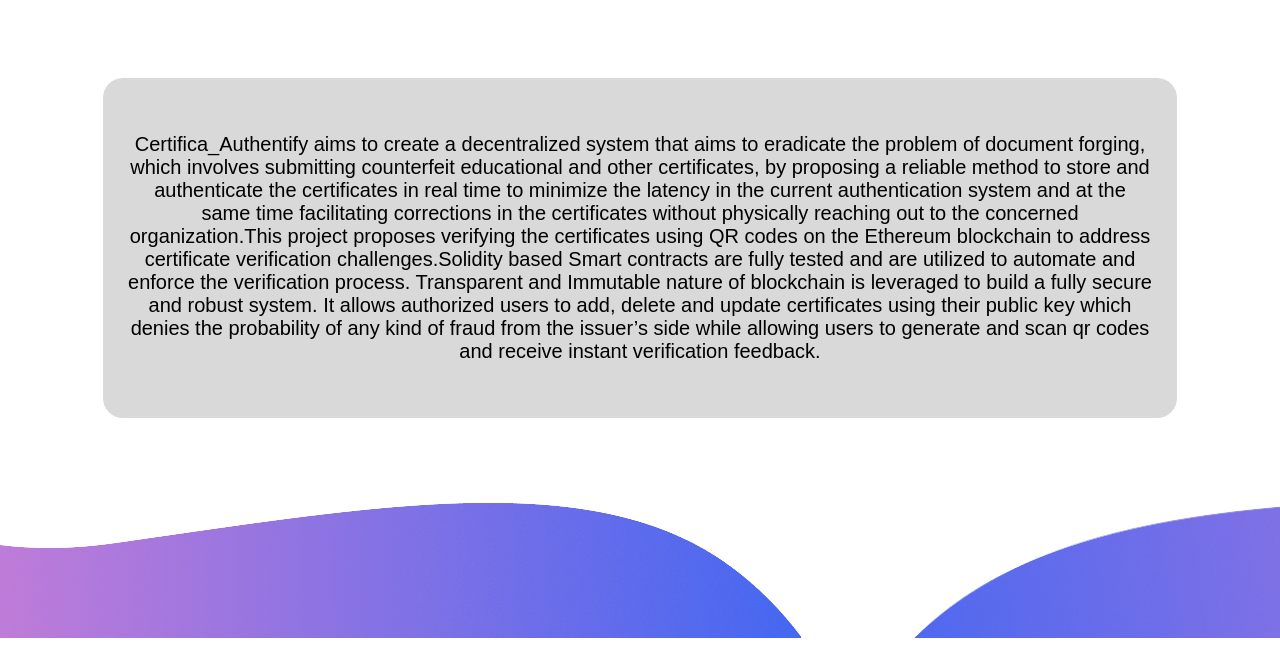
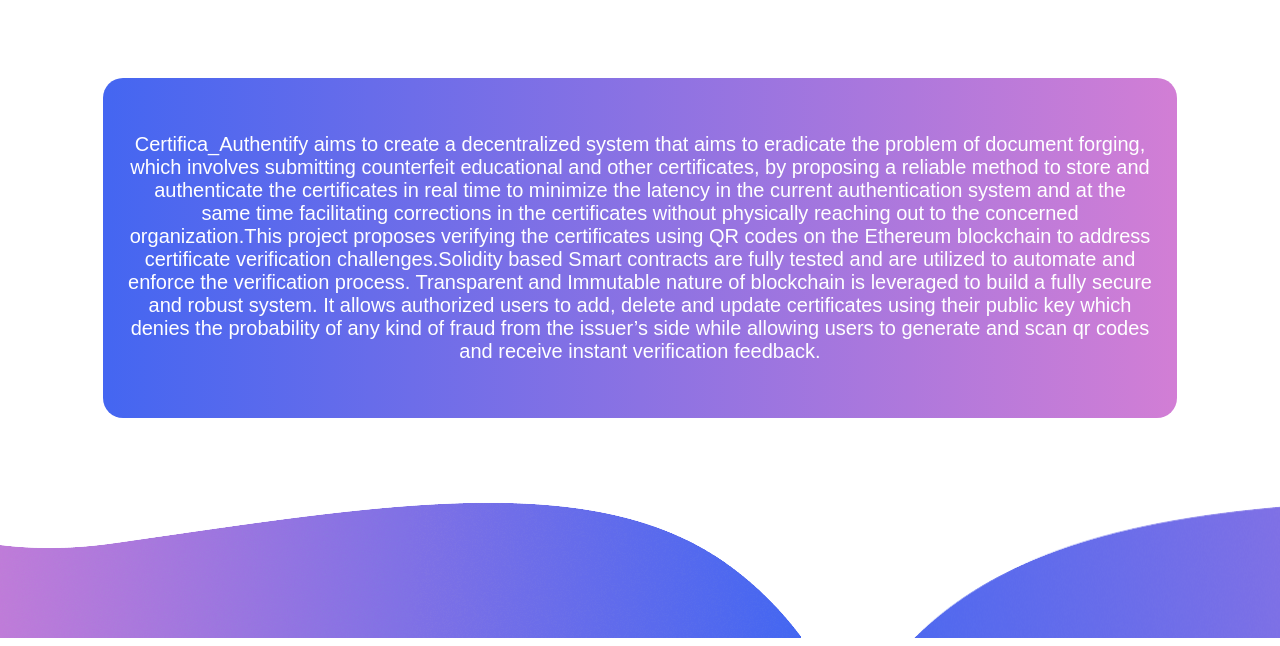
Before and after one commit to anisharma07/Certifica_Authentify, a website: page about.html in a window 1280 px wide. Shown: the part 170-816 px from the top of the page. Drawn offline with Linux system fonts and the light colour scheme.

Commit message:
fixed the color scheme of the entire page

```diff
--- a/about.html
+++ b/about.html
@@ -60,7 +60,8 @@
       }
 
       .descriptionContainer {
-        background-color: #d9d9d9;
+        /* background-color: #b37bdb; */
+        background: linear-gradient(to left, #d27ed5, #4466f1);
         border-radius: 20px;
         padding: 10px 25px;
         display: flex;
@@ -71,6 +72,10 @@
         font-size: 20px;
         font-family: sans-serif;
         text-align: center;
+      }
+
+      .description {
+        color: white;
       }
 
       .container {
```
